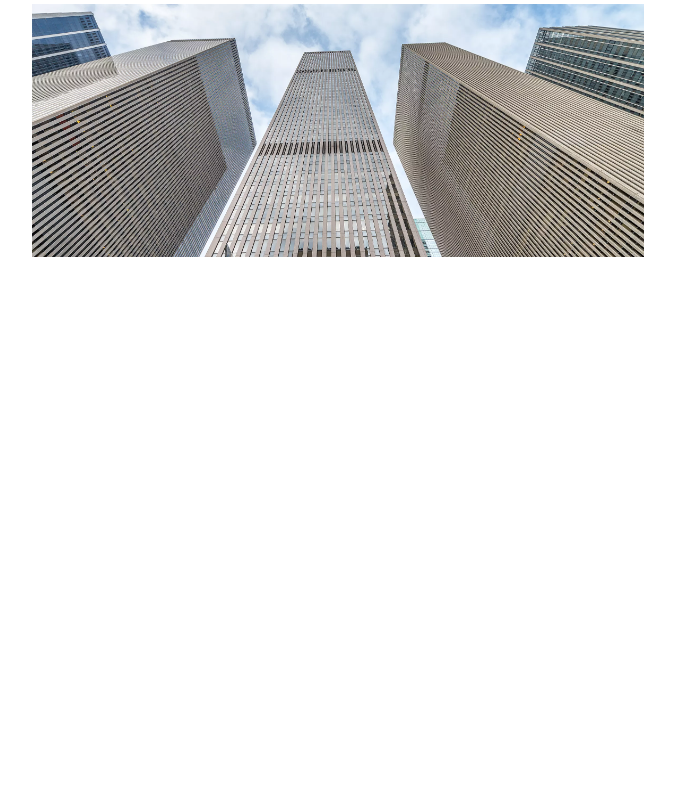
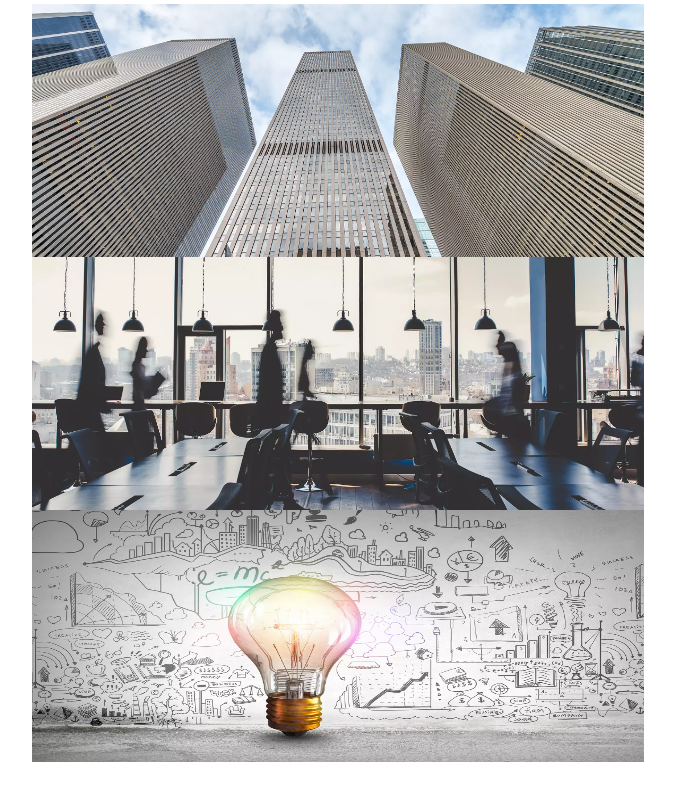
Before and after one commit to 2busy/nextjs-blog, a Next.js app: page / in a window 1280 px wide. Shown: the part 711-1511 px from the top of the page, without its empty margins (302-977 px from the left). Before the commit the page ends 1076 px from the top, so only its background shows below. Built offline with nearby package versions, Linux system fonts and the light colour scheme.

Commit message:
2 more pics

```diff
--- a/pages/index.js
+++ b/pages/index.js
@@ -49,6 +49,28 @@ export default function Home({ allPostsData }) {
           />
         </div>
       </section>
+      <section>
+        <div>
+          <Image
+            src='/images/landingpage2.webp'
+            alt='Picture of Landing Page One'
+            height={950}
+            width={2300}
+            layout='responsive'
+          />
+        </div>
+      </section>
+      <section>
+        <div>
+          <Image
+            src='/images/landingpage3.webp'
+            alt='Picture of Landing Page One'
+            height={950}
+            width={2300}
+            layout='responsive'
+          />
+        </div>
+      </section>
     </Layout>
   );
 }
```
Also changed, not shown: public/images/landingpage2.webp (added), public/images/landingpage3.webp (added).
